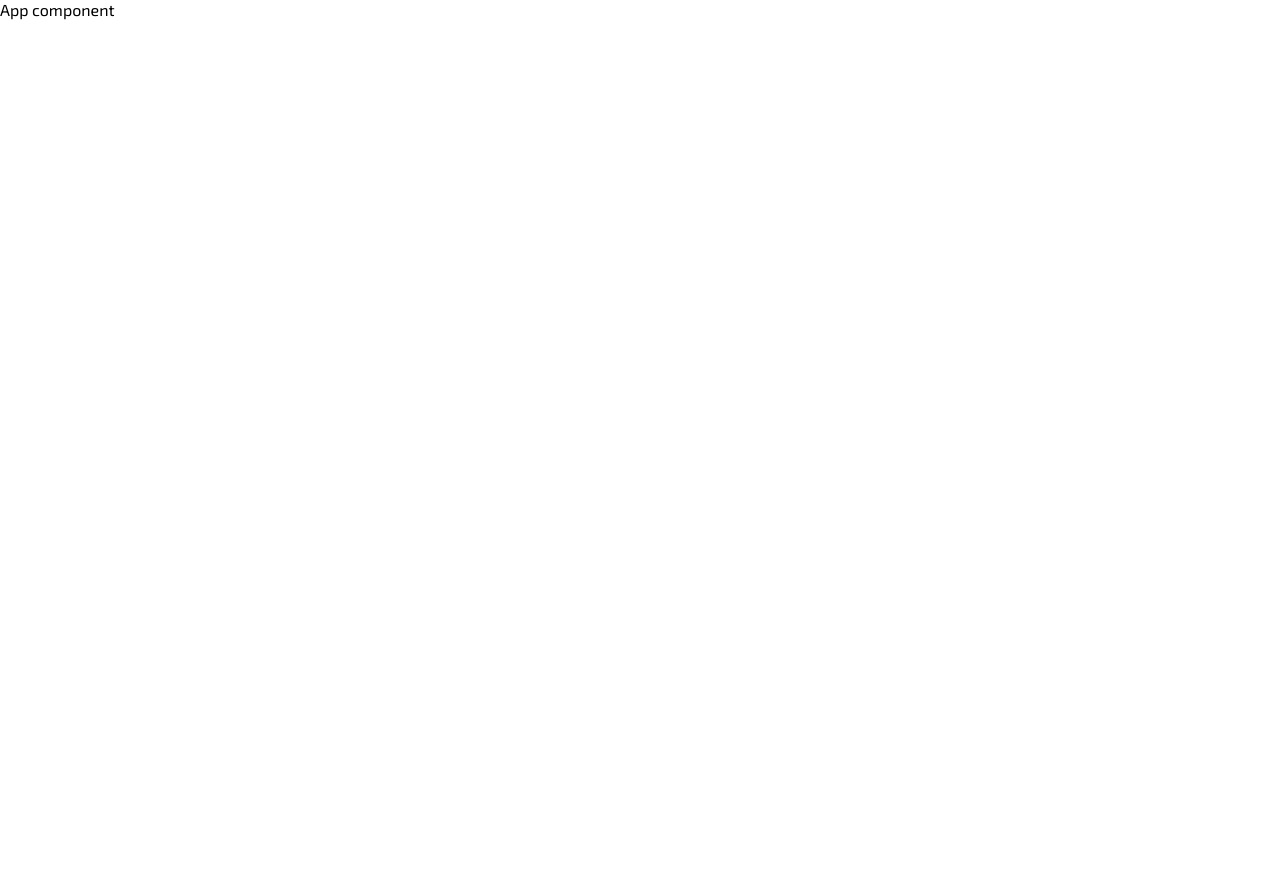
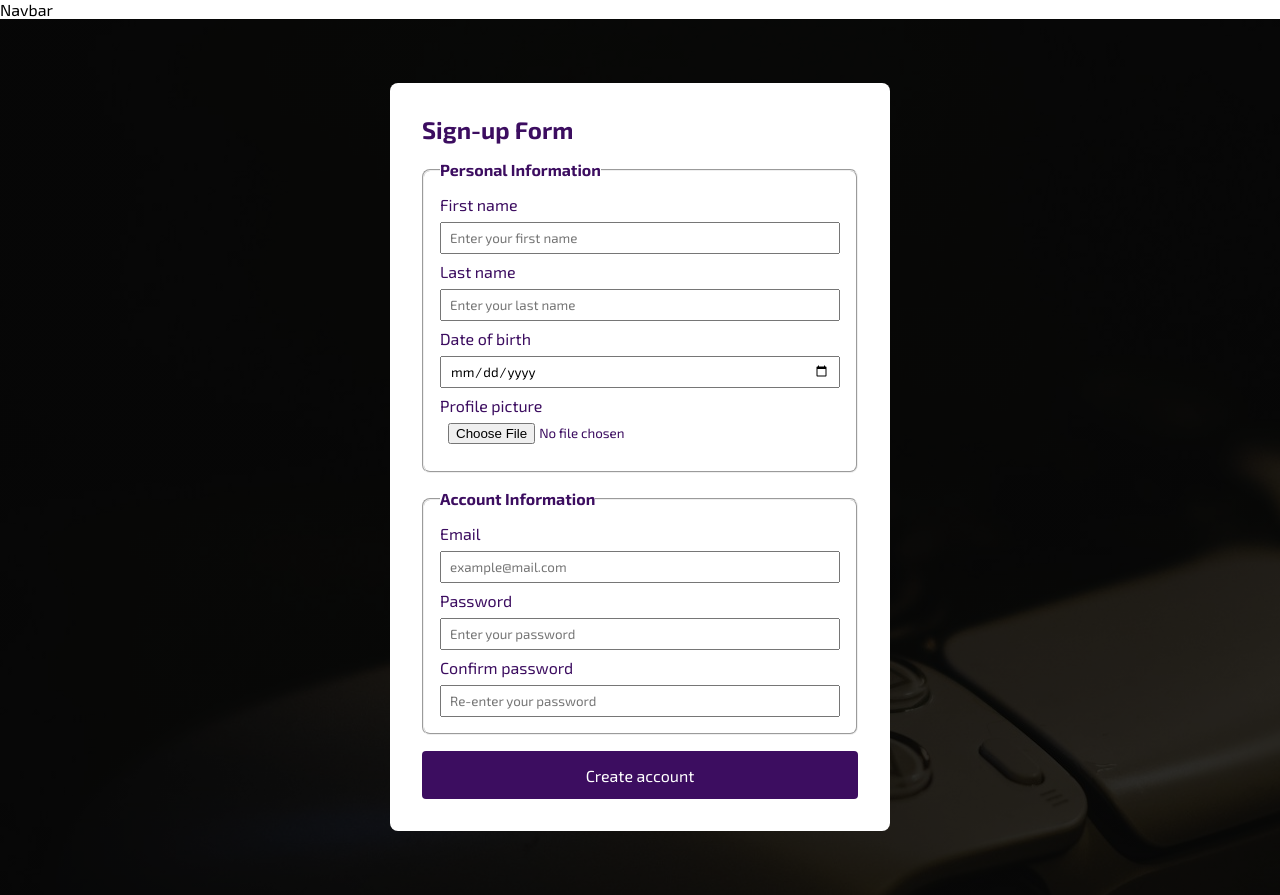
Before and after one commit to bennicodes/videogame-store, a React (Vite) app: page /sign-up in a window 1280 px wide. Before the commit the page ends 800 px from the top, so only its background shows below. Built offline with nearby package versions, Linux system fonts and the light colour scheme.

Commit message:
implemented signup page

```diff
--- a/src/App.jsx
+++ b/src/App.jsx
@@ -1,7 +1,15 @@
+import { Outlet } from "react-router-dom";
 import styles from "./App.module.css";
 
 function App() {
-  return <div>App component</div>;
+  return (
+    <>
+      <nav>Navbar</nav>
+      <main>
+        <Outlet />
+      </main>
+    </>
+  );
 }
 
 export default App;
--- a/src/main.jsx
+++ b/src/main.jsx
@@ -2,11 +2,11 @@ import { StrictMode } from "react";
 import { createRoot } from "react-dom/client";
 import "./index.css";
 
-import App from "./App.jsx";
+import { RouterProvider } from "react-router-dom";
+import { router } from "./routes/routes.jsx";
 
 createRoot(document.getElementById("root")).render(
   // <StrictMode>
-  <App />
-
+  <RouterProvider router={router} />
   // </StrictMode>,
 );
--- a/src/pages/Home/Home.jsx
+++ b/src/pages/Home/Home.jsx
@@ -1,7 +1,25 @@
+import { Link } from "react-router-dom";
 import styles from "./Home.module.css";
 
 const Home = () => {
-  return <div>Home</div>;
+  return (
+    <section className={styles.hero}>
+      <header className={styles.heroContent}>
+        <h1 className={styles.heroTitle}>Game Horizon</h1>
+        <p className={styles.heroSubtitle}>
+          Game Horizon-Where Every Adventure Begins. Your Portal to Infinite
+          Gaming Worlds. Play Beyond Limits.
+        </p>
+        <Link
+          to="/games"
+          className={styles.ctaButton}
+          aria-label="Explore available games"
+        >
+          Expolre Games
+        </Link>
+      </header>
+    </section>
+  );
 };
 
 export default Home;
--- a/src/pages/SignUp/SignUp.jsx
+++ b/src/pages/SignUp/SignUp.jsx
@@ -1,6 +1,112 @@
+// import { preview } from "vite";
+import { useRef, useState } from "react";
+import Button from "../../components/Button/Button";
 import styles from "./SignUp.module.css";
 const SignUp = () => {
-  return <div>SignUp</div>;
+  // Declaring states and variable refs
+  const [signUpFormData, setSignUpFormData] = useState({
+    firstname: "",
+    lastname: "",
+    email: "",
+    password: "",
+    confirmPassword: "",
+    dateOfBirth: "",
+    profilePicture: null,
+    previewUrl: "",
+  });
+  const fileInputRef = useRef(null);
+  // Retrieve input values
+  const handleChange = (e) => {
+    if (e.target.type === "file") return;
+    const { name, value } = e.target;
+    setSignUpFormData((prevData) => ({ ...prevData, [name]: value }));
+  };
+  return (
+    <div className={styles.formWrapper}>
+      <form className={styles.signUpForm}>
+        <h2>Sign-up Form</h2>
+        <fieldset className={styles.formGroup}>
+          <legend className={styles.formGroupTitle}>
+            Personal Information
+          </legend>
+          <label htmlFor="firstname">First name</label>
+          <input
+            type="text"
+            name="firstname"
+            id="firstname"
+            placeholder="Enter your first name"
+            maxLength={50}
+            className={styles.formInput}
+            onChange={handleChange}
+          />
+          {/* -------------------------------------- */}
+          <label htmlFor="lastname">Last name</label>
+          <input
+            type="text"
+            name="lastname"
+            id="lastname"
+            placeholder="Enter your last name"
+            maxLength={50}
+            className={styles.formInput}
+            onChange={handleChange}
+          />
+          {/* -------------------------------------- */}
+          <label htmlFor="dateOfBirth">Date of birth</label>
+          <input
+            type="date"
+            name="dateOfBirth"
+            id="dateOfBirth"
+            className={styles.formInput}
+            onChange={handleChange}
+          />
+          {/* -------------------------------------- */}
+          <label htmlFor="profilePicture">Profile picture</label>
+          <input
+            type="file"
+            name="profilePicture"
+            id="profilePicture"
+            className={styles.formInput}
+            accept=".jpg, .png, .jpeg"
+          />
+          {/* -------------------------------------- */}
+        </fieldset>
+        <fieldset className={styles.formGroup}>
+          <legend className={styles.formGroupTitle}>Account Information</legend>
+          <label htmlFor="email">Email</label>
+          <input
+            type="email"
+            name="email"
+            id="email"
+            placeholder="example@mail.com"
+            className={styles.formInput}
+            onChange={handleChange}
+          />
+          {/* -------------------------------------- */}
+          <label htmlFor="password">Password</label>
+          <input
+            type="password"
+            name="password"
+            id="password"
+            placeholder="Enter your password"
+            className={styles.formInput}
+            onChange={handleChange}
+          />
+          {/* -------------------------------------- */}
+          <label htmlFor="confirmPassword">Confirm password</label>
+          <input
+            type="confirmPassword"
+            name="confirmPassword"
+            id="confirmPassword"
+            placeholder="Re-enter your password"
+            className={styles.formInput}
+            onChange={handleChange}
+          />
+          {/* -------------------------------------- */}
+        </fieldset>
+        <Button className={styles.createAccountButton}>Create account</Button>
+      </form>
+    </div>
+  );
 };
 
 export default SignUp;
```
